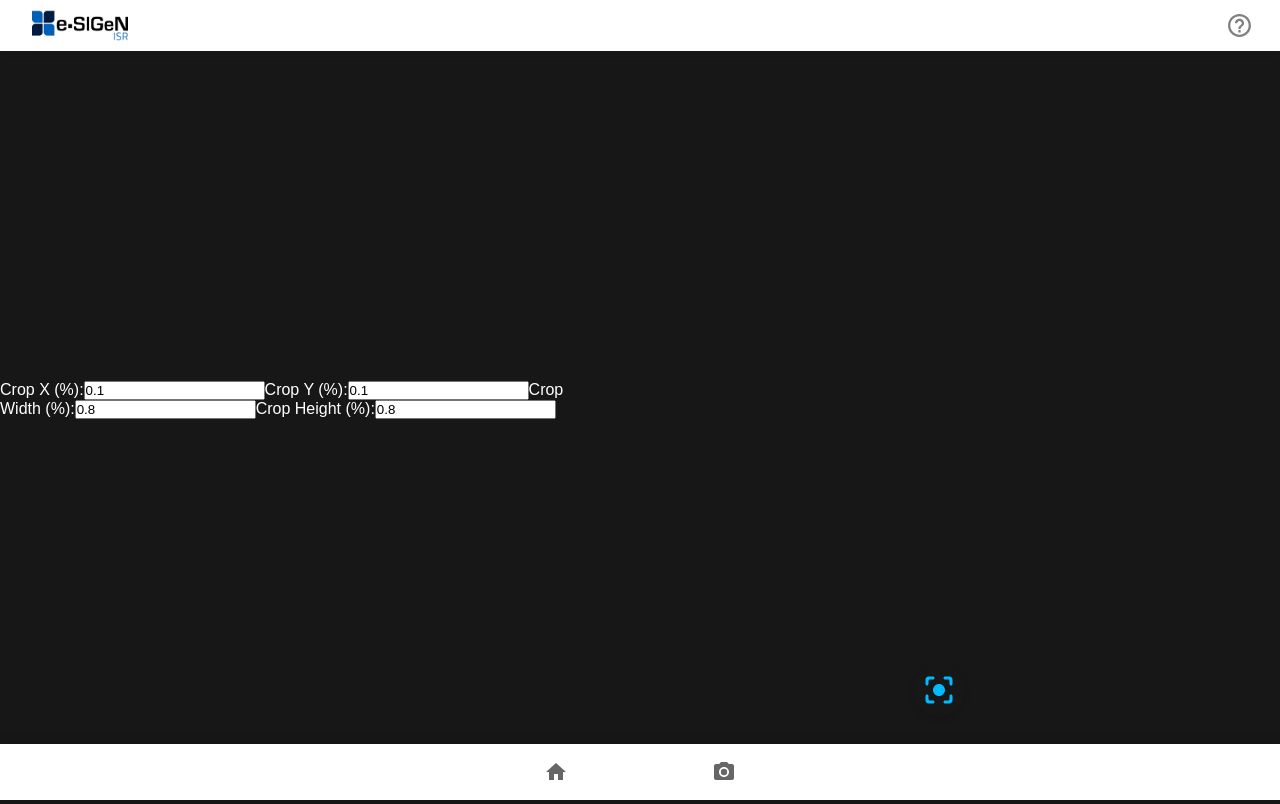
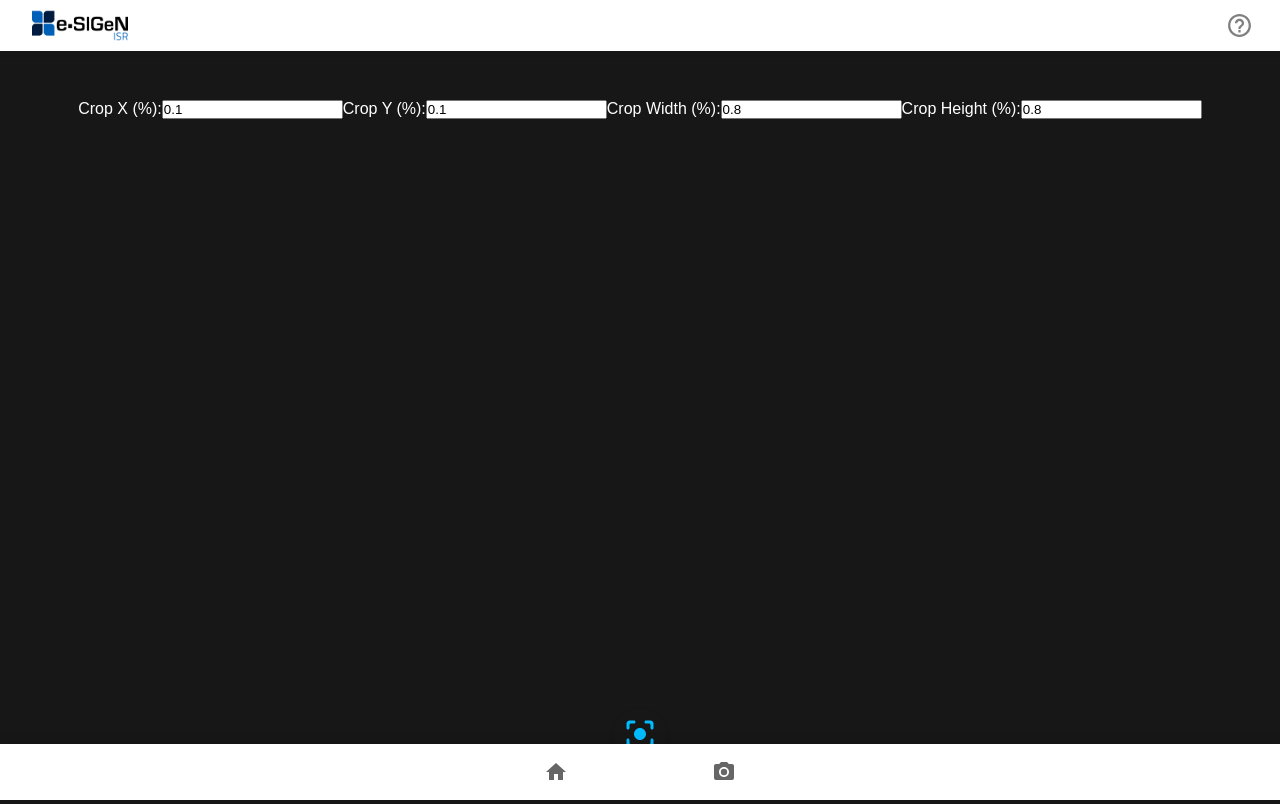
Before and after one commit to dev-amauri/CameraComponent, a Next.js app: page /inedata in a window 1280 px wide. Built offline with nearby package versions, Linux system fonts and the light colour scheme; no server answers.

Commit message:
Test camera

```diff
--- a/src/sections/captureINE/CameraINE.module.css
+++ b/src/sections/captureINE/CameraINE.module.css
@@ -4,6 +4,8 @@
     display: flex;
     justify-content: center;
     align-items: center;
+    flex-direction: column;
+    padding-top: 100px;
 }
 
 .cameraContainer {
```
